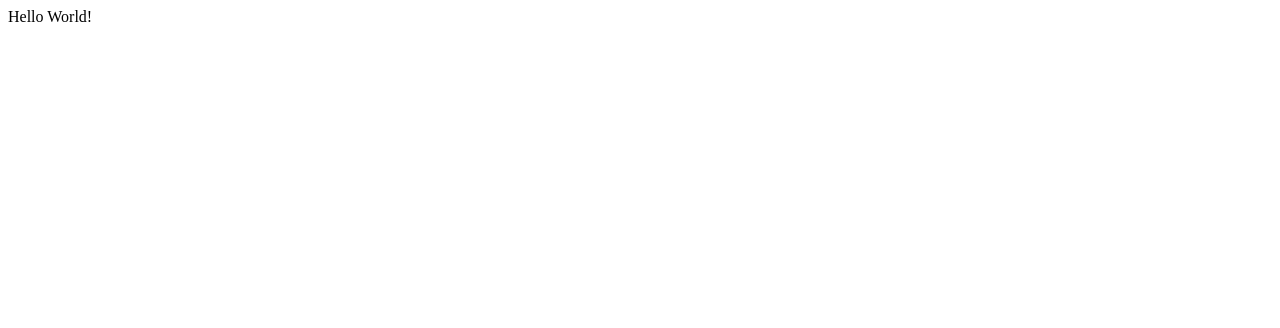
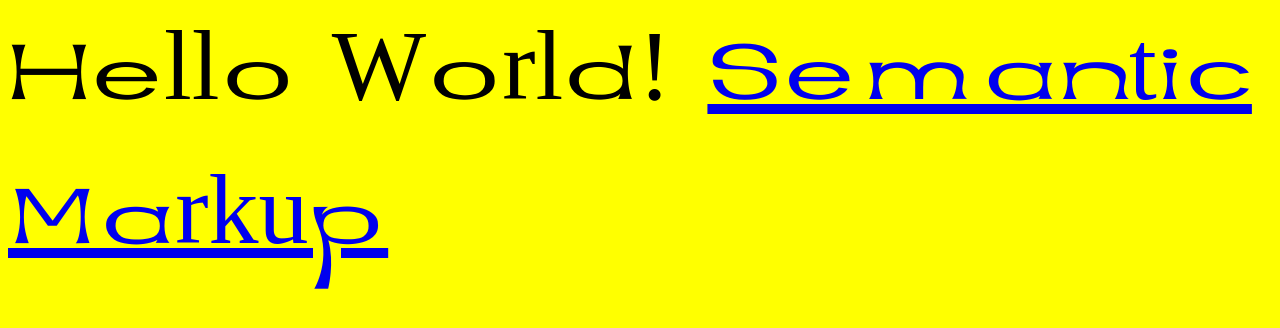
Before and after one commit to mgronowska/mgronowska.github.io, a plain HTML site: page index.html in a window 1280 px wide. Drawn offline with Linux system fonts and the light colour scheme.

Commit message:
added font to class website

```diff
--- /dev/null
+++ b/css/style.css
@@ -0,0 +1,11 @@
+@font-face{
+	font-family: 'myfont';
+	src: url('myfont.otf') format('opentype');
+	font-weight: 400;
+}
+
+body{
+	background: yellow;
+	font-family: 'myfont';
+	font-size: 100px;
+}
--- a/index.html
+++ b/index.html
@@ -4,9 +4,11 @@
 	<meta charset="utf-8">
 	<meta name="viewport" content="width=device-width, initial-scale=1">
 	<title>Sample File</title>
-	<!-- <link rel="stylesheet" type="text/css" href="style.css"> -->
+	<link rel="stylesheet" type="text/css" href="css/style.css">
 </head>
 <body>
 	Hello World!
+	<a href="semantic-markup/index.html">
+	Semantic Markup</a>
 </body>
 </html>
--- a/style.css
+++ /dev/null
@@ -1,4 +0,0 @@
-body{
-	/* this is the outermost element on your page*/
-	background: yellow;
-}
```
Also changed, not shown: css/myfont.otf (added), semantic-markup/index.html (renamed from semantic markup/index.html), 1 other file.
